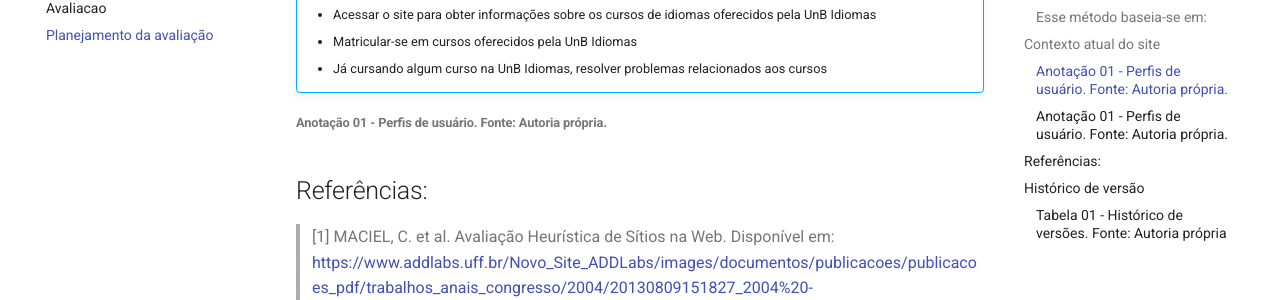
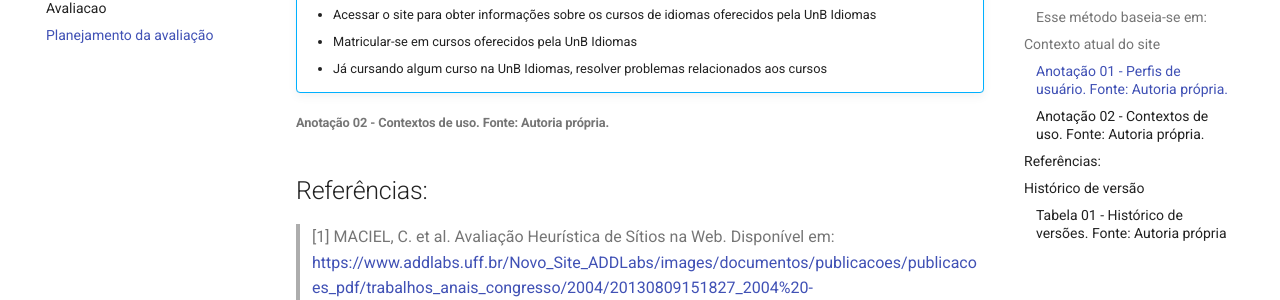
Before and after one commit to edudsan/2022.2-UnbIdiomas, an MkDocs documentation site: the page built from docs/Design, Avaliação e Desenvolvimento/planejamento.md, in a window 1280 px wide and 900 px high, scrolled down 1674 px. Shown: the part 145-445 px from the top of the window. Built offline with MkDocs 1.6.1 and Material for MkDocs 9.7.7, drawn with Linux system fonts in a browser that asks for light colours; comment, search, counter and statistics services are not loaded.

Commit message:
Adjusted legends

```diff
--- a/docs/Design, Avaliação e Desenvolvimento/planejamento.md
+++ b/docs/Design, Avaliação e Desenvolvimento/planejamento.md
@@ -44,7 +44,7 @@ Para realizar a avaliação do site, é necessário ter um entendimento geral ac
     - Já cursando algum curso na UnB Idiomas, resolver problemas relacionados aos cursos
 
 
-###### Anotação 01 - Perfis de usuário. Fonte: Autoria própria.
+###### Anotação 02 - Contextos de uso. Fonte: Autoria própria.
 
 
 ## Referências:
```
